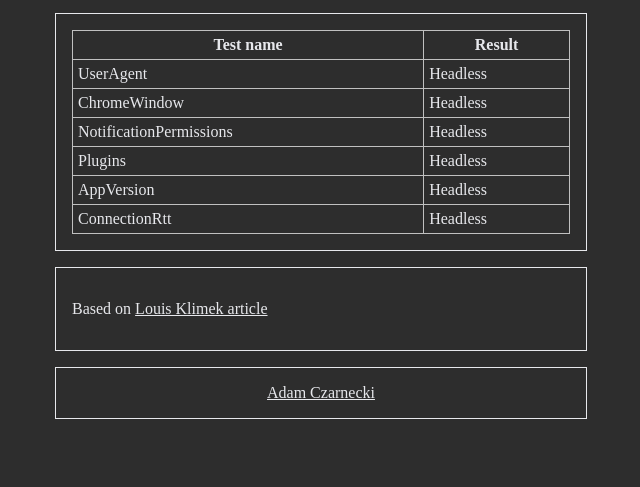
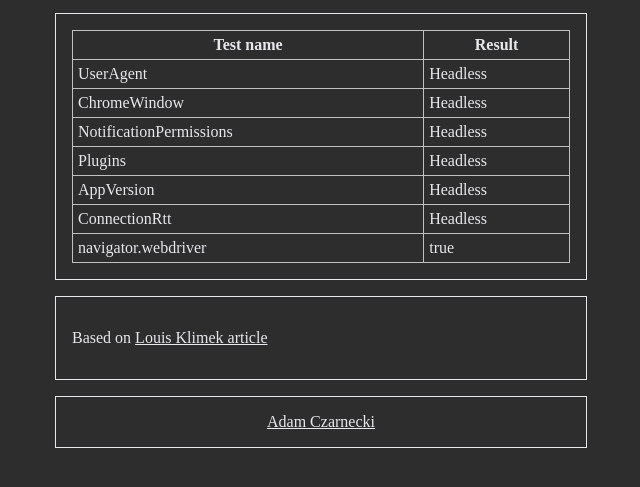
Before and after one commit to adamjuraczarnecki/headless-browser-test, a plain HTML site: page index.html in a window 1280 px wide. Shown: the part 141-628 px from the top of the page, without its empty margins (319-959 px from the left). Drawn offline with Linux system fonts and the light colour scheme.

Commit message:
Add files via upload

```diff
--- a/index.html
+++ b/index.html
@@ -45,7 +45,7 @@
   table th {
     border: 1px solid #C0C0C0;
     padding: 5px;
-/*    background: #F0F0F0;*/
+    /*    background: #F0F0F0;*/
   }
 
   table td {
@@ -93,6 +93,10 @@
         </tr>
         <tr id='test6'>
           <td>ConnectionRtt</td>
+          <td class="results"></td>
+        </tr>
+        <tr id='test7'>
+          <td>navigator.webdriver</td>
           <td class="results"></td>
         </tr>
       </tbody>
@@ -164,13 +168,13 @@ function testConnectionRtt() {
     return connectionRtt === 0 ? 'Headless' : 'Not Headless';
   }
 }
-console.log('\n\n\nheadless testes\n\n\n')
 document.querySelector('#test1 .results').innerHTML = testUserAgent()
 document.querySelector('#test2 .results').innerHTML = testChromeWindow()
 testNotificationPermissions(clb)
 document.querySelector('#test4 .results').innerHTML = testPlugins()
 document.querySelector('#test5 .results').innerHTML = testAppVersion()
 document.querySelector('#test6 .results').innerHTML = testConnectionRtt()
+document.querySelector('#test7 .results').innerHTML = navigator.webdriver
 </script>
 
 </html>
```
